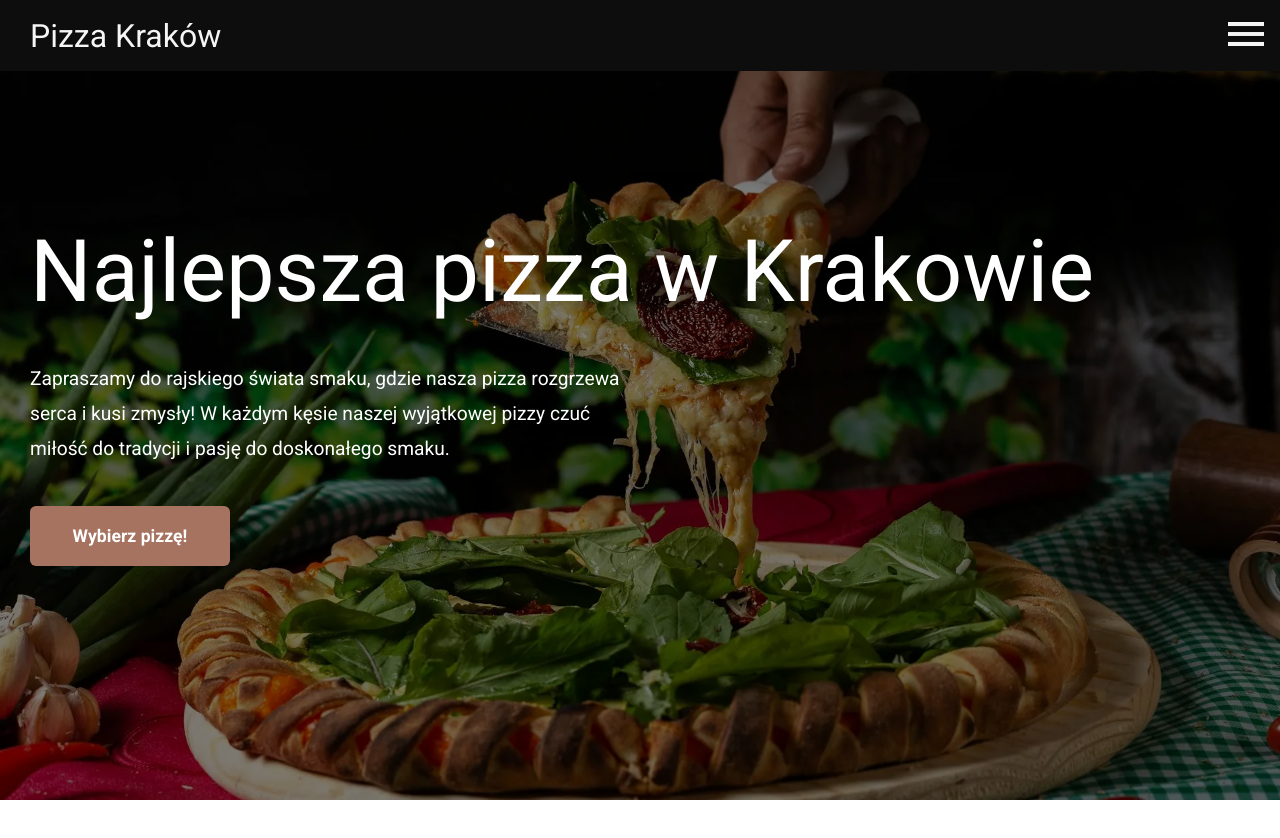
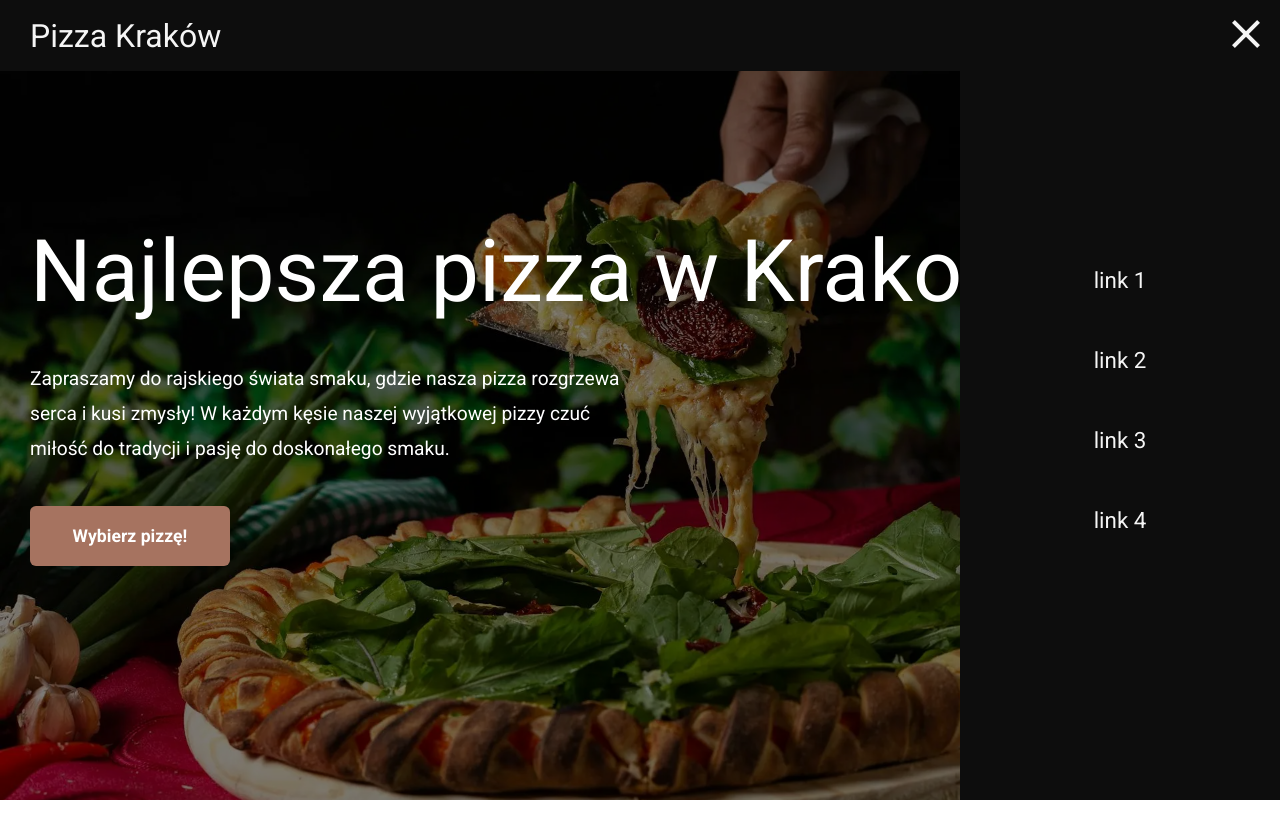
Before and after one commit to ktnless/praktyka_project1, a plain HTML site: page index.html in a window 1280 px wide. Both pictures are taken after a click on the element "menu". Shown: the top 838 px of the page. Drawn offline with Linux system fonts and the light colour scheme.

Commit message:
add navigation

```diff
--- a/index.html
+++ b/index.html
@@ -19,11 +19,20 @@
 
 <body>
     <nav>
-        <div class="logo">Pizza Kraków</div>
+        <div class="logo"><a href="index.html">Pizza Kraków</a></div>
         <div class="menu">
             <span class="material-icons"> menu</span>
         </div>
     </nav>
+    <div class="navigation">
+        <span class="material-icons">close</span>
+        <ul>
+            <li><a href="#">link 1</a></li>
+            <li><a href="#">link 2</a></li>
+            <li><a href="#">link 3</a></li>
+            <li><a href="#">link 4</a></li>
+        </ul>
+    </div>
     <header>
         <div class="header-box">
             <h1>Najlepsza pizza w Krakowie</h1>
--- a/js/scripts.js
+++ b/js/scripts.js
@@ -2,8 +2,18 @@
 
 const hamburger = document.querySelector('.material-icons');
 
+const close = document.querySelector('.navigation .material-icons');
+
+const menuDiv = document.querySelector('.navigation');
+
 console.log(hamburger);
 
 hamburger.addEventListener('click',() => {
-    alert('test2');
+
+    menuDiv.classList.add('showMenu');
+
 })
+close.addEventListener('click', ()=> {
+
+  menuDiv.classList.remove('showMenu')
+})
--- a/scss/_base.scss
+++ b/scss/_base.scss
@@ -3,3 +3,7 @@ body{
     margin:0;
     height: 200vh;
 }
+a{
+   text-decoration: none;
+   color: inherit;
+}
--- a/scss/_nav.scss
+++ b/scss/_nav.scss
@@ -1,4 +1,27 @@
 @use 'variables' as *;
+@use 'mixins' as *;
+
+@keyframes show-menu-action {
+    from{
+        scale: 0;
+    }
+    to{
+        scale: 1;
+    }
+}
+
+@keyframes hide-menu-action {
+    from{
+        // scale: 1;
+        display: block;
+
+    }
+    to{
+        scale: 0;
+        display: none;
+    }
+}
+
 nav{
     display: flex;
     align-items: center;
@@ -9,17 +32,82 @@ nav{
     color: $color7;
     padding: 10px;
 }
+
 .logo {
     flex-basis: 70%;
     padding-left: 20px;
     font-size: 2rem;
+
 }
+
 .menu{
     flex-basis: 30%;
     text-align: right;
     padding-right: 20px;
 }
+
 .material-icons{
     color: inherit;
     font-size: 3rem;
+
+    cursor: pointer;
 }
+
+.navigation{
+
+    display: none;
+    position: fixed;
+    top: 0;
+    right: 0;
+    height: 100vh;
+    width: 100%;
+    @include md-screen{
+        width: 50%;
+    }
+    @include lg-screen{
+        width: 25%;
+    }
+    z-index: 2;
+    background-color: $color5;
+    animation: hide-menu-action .5s;
+    color: $color7;
+
+    .material-icons{
+        color: $color7;
+        position: absolute;
+        right: 10px;
+        top: 10px;
+    }
+
+    ul{
+        height: 100%;
+        display: flex;
+        flex-direction: column;
+        justify-content: center;
+        align-items: center;
+    }
+
+    li{
+        flex-basis: 10%;
+        width: 100%;
+    }
+
+    a{
+        justify-content: center;
+        align-items: center;
+        display: flex;
+        height: 100%;
+        transition-duration:.5s ;
+        font-size: 140%;
+        &:hover{
+            background-color: $color4-transparent
+        }
+    }
+}
+
+
+.showMenu{
+    display: block;
+
+    animation: show-menu-action .5s;
+}
--- a/scss/_variables.scss
+++ b/scss/_variables.scss
@@ -4,5 +4,6 @@ $color3:#F2E5D5;
 $color4:#A67360;
 $color4-transparent:#a673606f;
 $color5:#0D0D0D;
+$color5-transparent:#0d0d0db5;
 $color6:#D90452;
 $color7:rgb(245,245,245);
```
Also changed, not shown: css/style.css, 1 other file.
